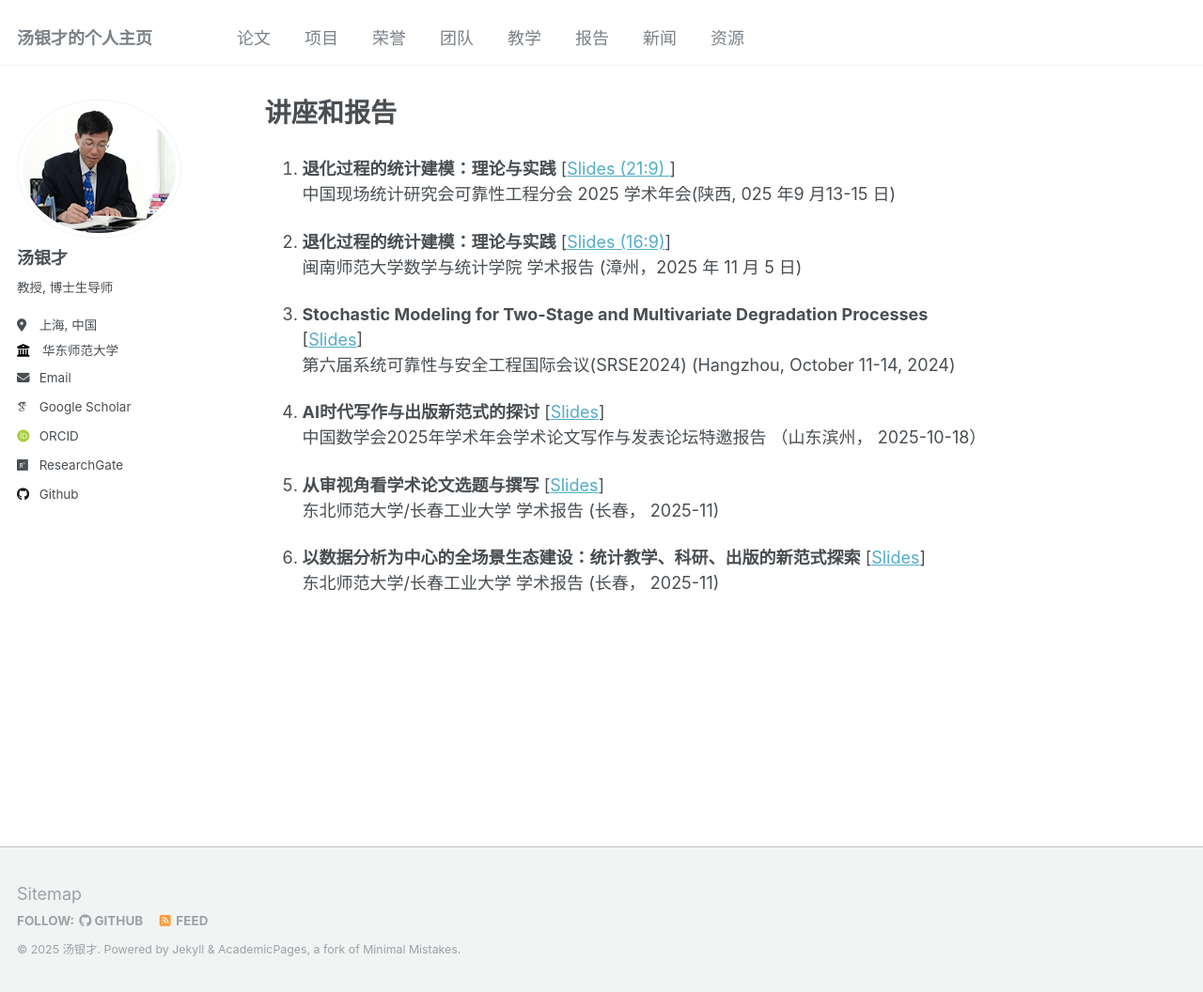
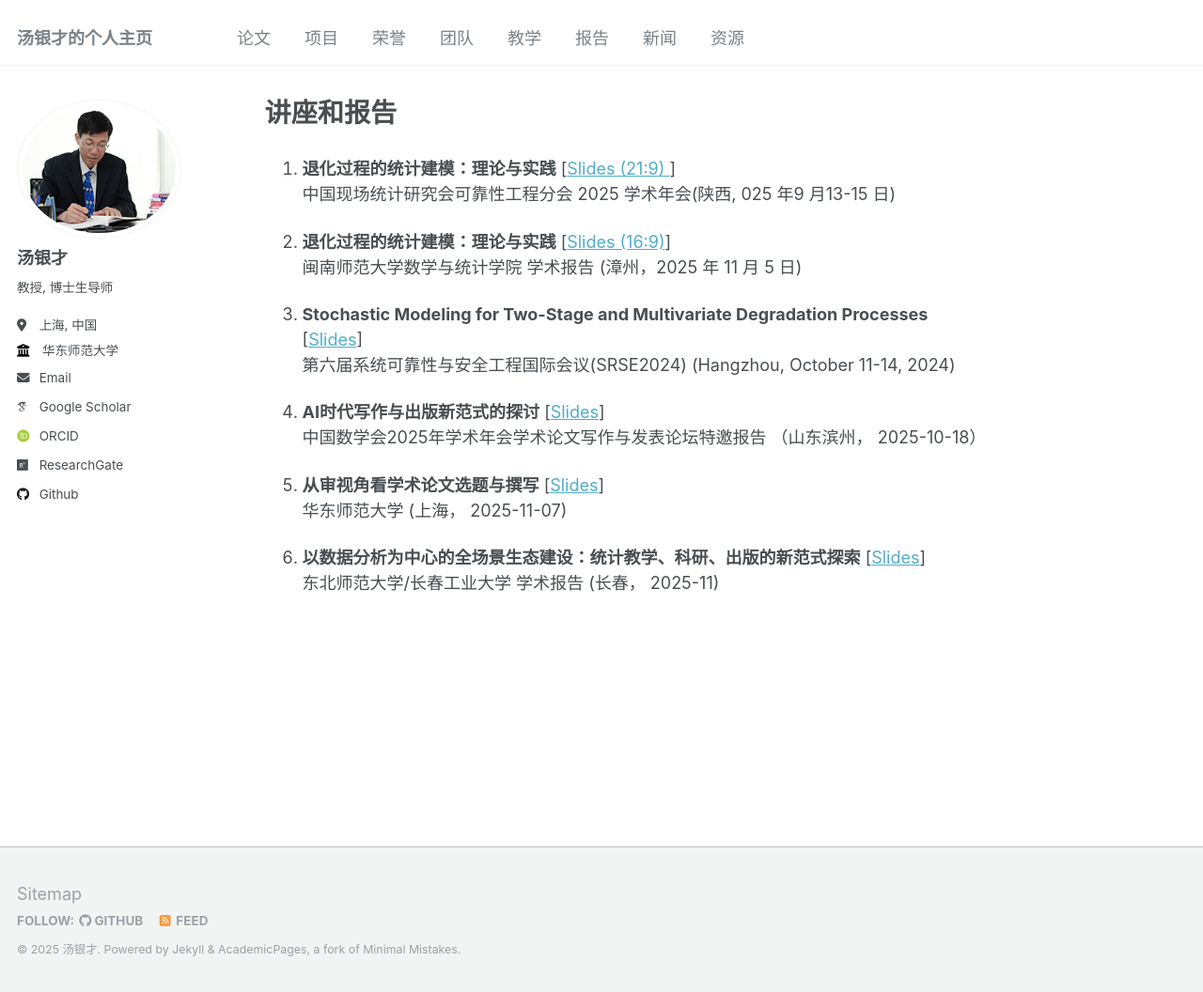
Before and after one commit to tangyc8866/tangyc8866.github.io, a Jekyll site: the page built from _pages/talks.md, in a window 1280 px wide and 1056 px high. Shown: the whole window at 94% size. Built offline with Jekyll 4.4.1, drawn with Linux system fonts in a browser that asks for light colours; some web fonts are replaced.

Commit message:
Update talks.md

```diff
--- a/_pages/talks.md
+++ b/_pages/talks.md
@@ -17,7 +17,7 @@ author_profile: true
    中国数学会2025年学术年会学术论文写作与发表论坛特邀报告 （山东滨州， 2025-10-18）
 
 1. **从审视角看学术论文选题与撰写** [<a href="https://tangyc8866.github.io/Writing-tutorial/">Slides</a>]
-   东北师范大学/长春工业大学 学术报告 (长春， 2025-11)
+   华东师范大学 (上海， 2025-11-07)
 
 1. **以数据分析为中心的全场景生态建设：统计教学、科研、出版的新范式探索** [<a href="https://tangyc8866.github.io/Quarto-slides-2/">Slides</a>]
    东北师范大学/长春工业大学 学术报告 (长春， 2025-11)
```
